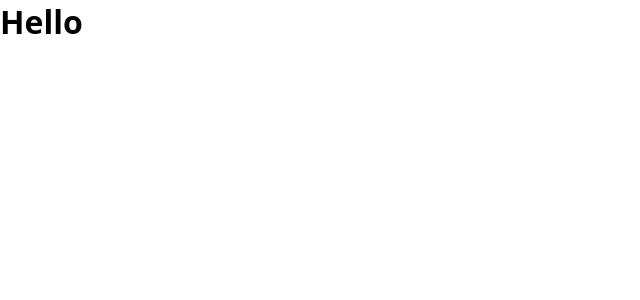
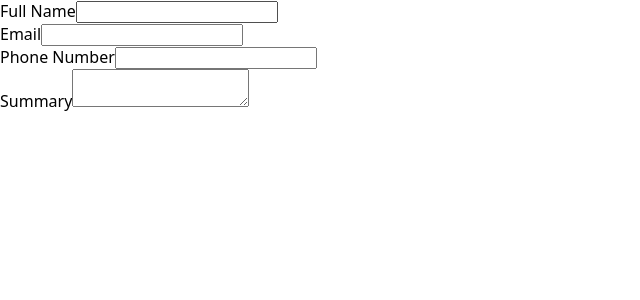
Before and after one commit to ImExtraPolite3/resume-builder, a React (Vite) app: page / in a window 1280 px wide. Shown: the top 300 px of the page, without its empty margins (0-640 px from the left). Built offline with nearby package versions, Linux system fonts and the light colour scheme.

Commit message:
export general to app

```diff
--- a/src/App.jsx
+++ b/src/App.jsx
@@ -1,5 +1,7 @@
+import CreateGeneralInputs from './components/General';
+
 function App() {
-  return <h1>Hello</h1>;
+  return <CreateGeneralInputs />;
 }
 
 export default App;
```
